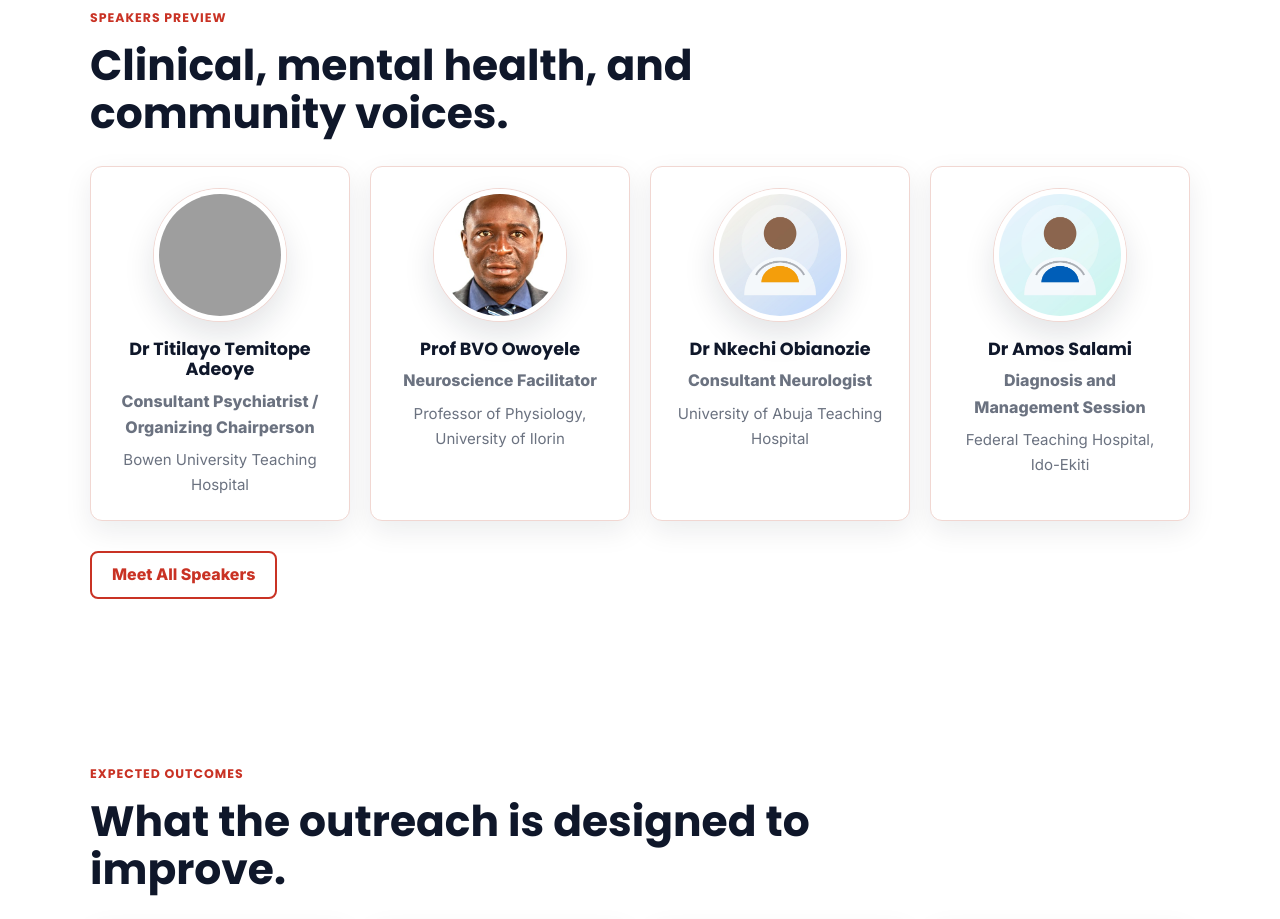
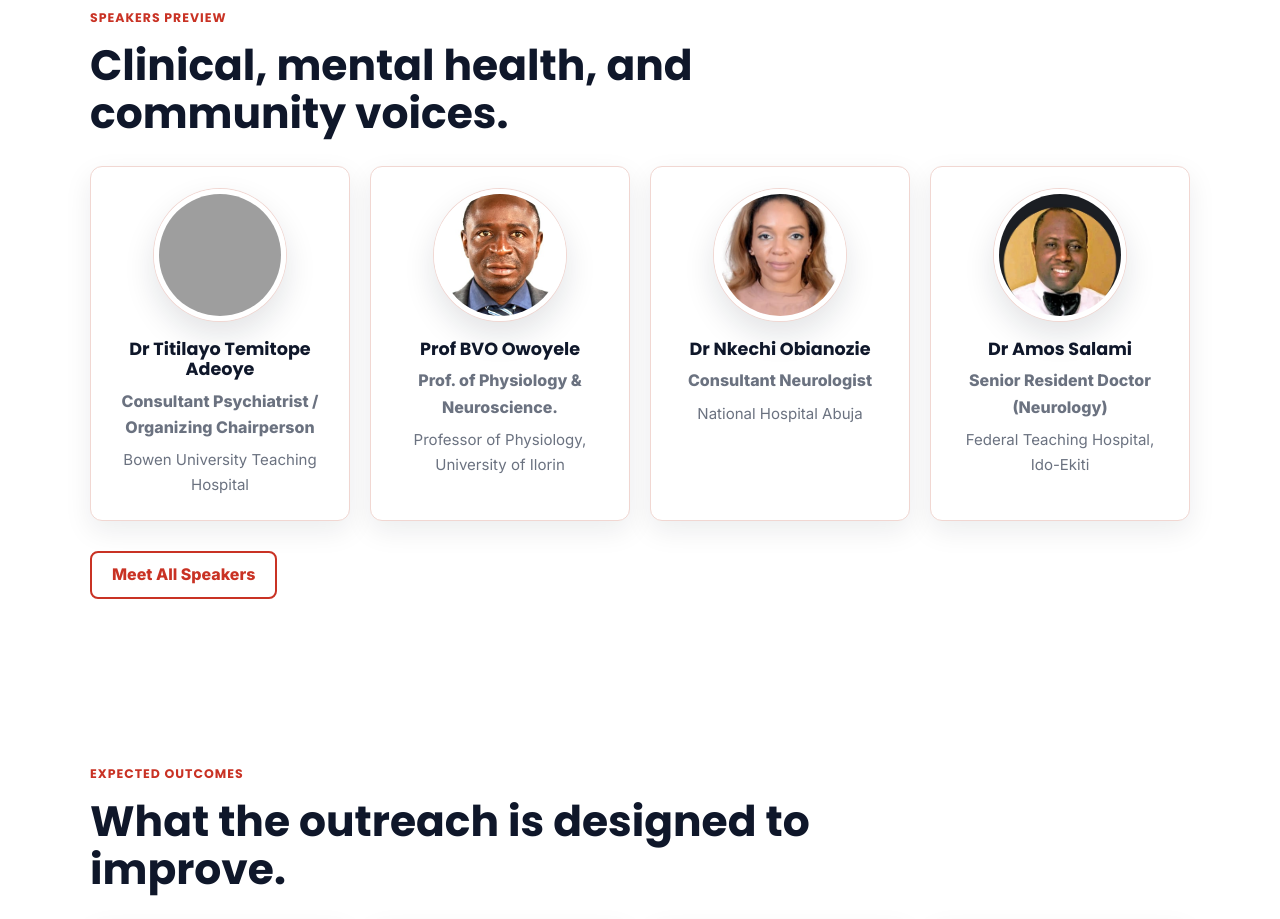
Before and after one commit to Evayoung/outreach, a plain HTML site: page index.html in a window 1280 px wide. Shown: the part 3759-4678 px from the top of the page. Drawn offline with Linux system fonts and the light colour scheme; grey boxes are pictures that could not be loaded.

Commit message:
updated speakers details, pictures and update google form link

```diff
--- a/index.html
+++ b/index.html
@@ -64,7 +64,8 @@
             </span>
           </div>
           <div class="hero-actions">
-            <a class="btn btn-primary" href="https://wa.me/2348152200999?text=Hello%20Dr%20Titilayo%2C%20I%20would%20like%20to%20ask%20about%20registration%20for%20DWEP%202026." target="_blank" rel="noopener noreferrer">Register Now</a>
+            <!--<a class="btn btn-primary" href="https://wa.me/2348152200999?text=Hello%20Dr%20Titilayo%2C%20I%20would%20like%20to%20ask%20about%20registration%20for%20DWEP%202026." target="_blank" rel="noopener noreferrer">Register Now</a> -- IGNORE -->
+            <a class="btn btn-primary" href="https://docs.google.com/forms/d/e/1FAIpQLScbyBhG5NpIefTh8Np3DyiXGatNaqJjFyv__2qpFK4-YrLntw/viewform?usp=publish-editor" target="_blank" rel="noopener noreferrer">Register Now</a>
             <a class="btn btn-secondary" href="schedule.html">View Programme</a>
           </div>
         </div>
@@ -215,19 +216,19 @@
           <article class="card speaker-card">
             <img class="speaker-photo" src="assets/images/bvo_oyewole.jpeg" alt="Portrait of Prof BVO Owoyele">
             <h3>Prof BVO Owoyele</h3>
-            <p class="speaker-title">Neuroscience Facilitator</p>
+            <p class="speaker-title">Prof. of Physiology & Neuroscience.</p>
             <p class="speaker-affiliation">Professor of Physiology, University of Ilorin</p>
           </article>
           <article class="card speaker-card">
-            <img class="speaker-photo" src="assets/images/speaker-3.jpg" alt="Placeholder portrait for Dr Nkechi Obianozie">
+            <img class="speaker-photo" src="assets/images/nkechi.jpg" alt="Placeholder portrait for Dr Nkechi Obianozie">
             <h3>Dr Nkechi Obianozie</h3>
             <p class="speaker-title">Consultant Neurologist</p>
-            <p class="speaker-affiliation">University of Abuja Teaching Hospital</p>
+            <p class="speaker-affiliation">National Hospital Abuja</p>
           </article>
           <article class="card speaker-card">
-            <img class="speaker-photo" src="assets/images/speaker-4.jpg" alt="Placeholder portrait for Dr Amos Salami">
+            <img class="speaker-photo" src="assets/images/amos_s.jpeg" alt="Placeholder portrait for Dr Amos Salami">
             <h3>Dr Amos Salami</h3>
-            <p class="speaker-title">Diagnosis and Management Session</p>
+            <p class="speaker-title">Senior Resident Doctor (Neurology)</p>
             <p class="speaker-affiliation">Federal Teaching Hospital, Ido-Ekiti</p>
           </article>
         </div>
```
Also changed, not shown: speakers.html (+2 -2 lines), assets/images/amos_s.jpeg (added), assets/images/flyer.jpeg (added), assets/images/nkechi.jpg (added).
